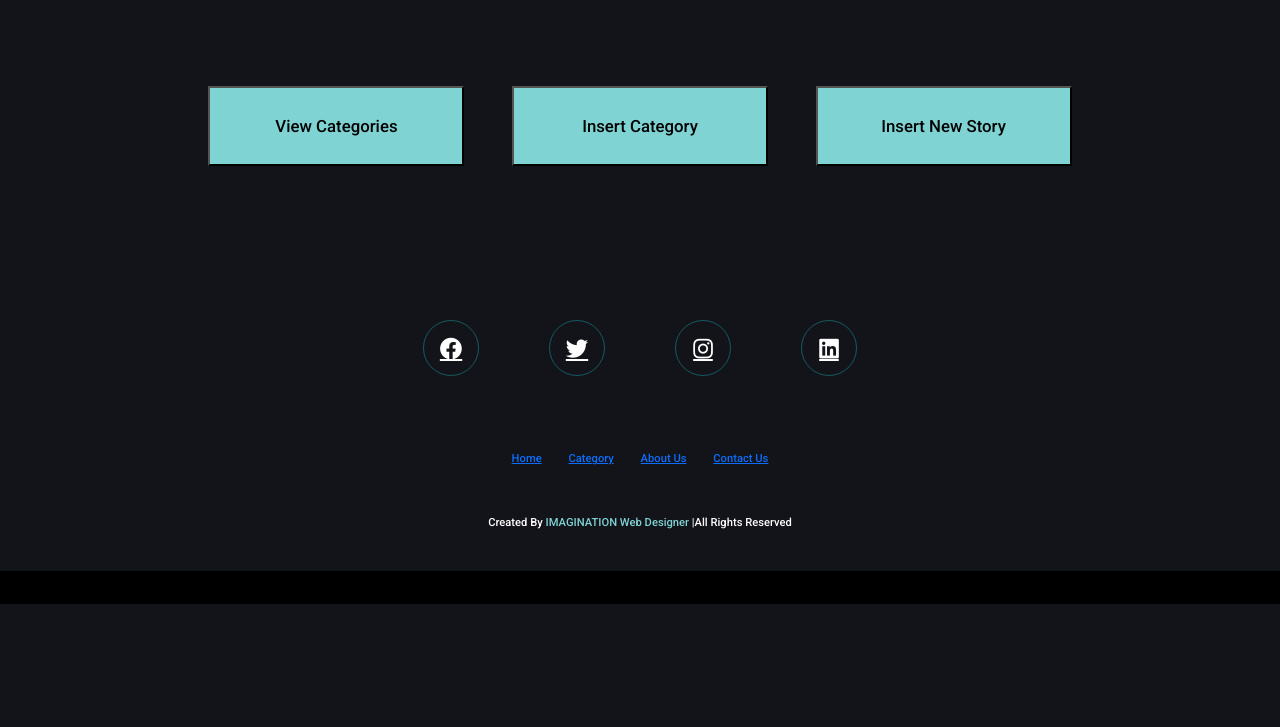
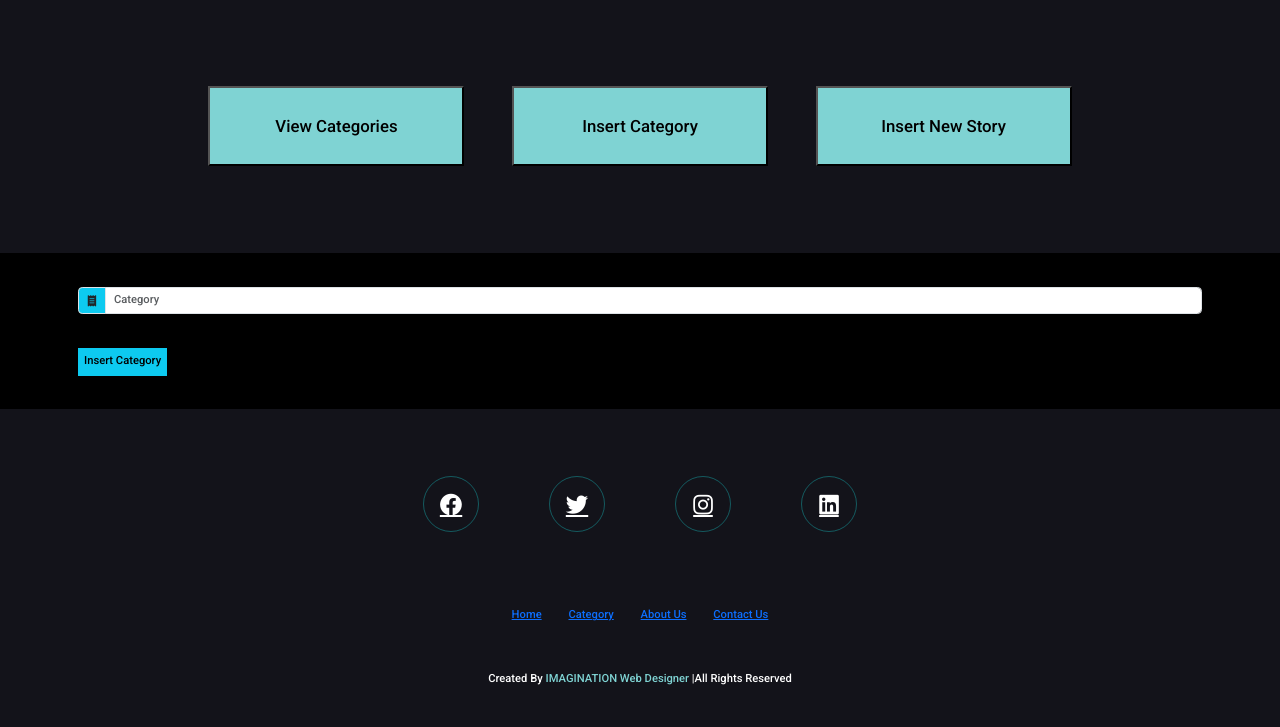
Before and after one commit to PathumiJayasiri/LavendaStories, a PHP site: page /admin_area/index.php?insert_category in a window 1280 px wide. Shown: the part 196-923 px from the top of the page. Before the commit the page ends 800 px from the top, so only its background shows below. Run offline with PHP 8.4, Linux system fonts and the light colour scheme.

Commit message:
add_category

```diff
--- /dev/null
+++ b/DbConnector/connect.php
@@ -0,0 +1,7 @@
+<?php
+$con=mysqli_connect('localhost','root','','shop_db');
+if(!$con){
+    echo "not connected";
+
+}
+?>
--- a/admin_area/index.php
+++ b/admin_area/index.php
@@ -54,12 +54,23 @@
 <div class="button text-center">
     <button><a href="#" class="nav-link text-black  my-1">View Categories</a>
 </button>
-<button><a href="#" class="nav-link text-black  my-1">Insert Category</a>
+<button><a href="index.php?insert_category" class="nav-link text-black  my-1">Insert Category</a>
 </button>
 <button><a href="#" class="nav-link text-black my-1">Insert new story</a></button>
 </div>
     </div>
 </div>
+
+
+  <!--4 child-->
+<div class="container my-5">
+    <?php
+    if(isset($_GET['insert_category'])){
+        include('insert_categories.php');
+    }
+    ?>
+</div>
+
 
   </div>
 <!--footer-->
--- /dev/null
+++ b/admin_area/insert_categories.php
@@ -0,0 +1,15 @@
+<?php
+include('../DbConnector/connect.php');
+?>
+<form action="" method="post" class="mb-2">
+    <div class="input-group w-90 mb-5">
+  <span class="input-group-text bg-info" id="basic-addon1"><i class="fa-solid fa-receipt"></i></span>
+  <input type="text" name="cat_title" class="form-control" placeholder="Category" aria-label="Username" aria-describedby="basic-addon1">
+</div>
+<!--div class="input-group w-10 mb-2 m-auto">
+  <input type="submit" name="insert_cat" value="Insert Category" class="form-control bg-info" placeholder="Category" aria-label="Category" aria-describedby="basic-addon1">
+</div-->
+<button class="bg-info p-2 border-0 ">
+    Insert Category
+</button>
+</form>
--- a/style.css
+++ b/style.css
@@ -92,6 +92,7 @@ section {
   background: url(./images/3100995.jpg) no-repeat;
   background-size: cover;
   background-position: center;
+  width: 100%;
 }
 .home .content {
   max-width: 60rem;
```
